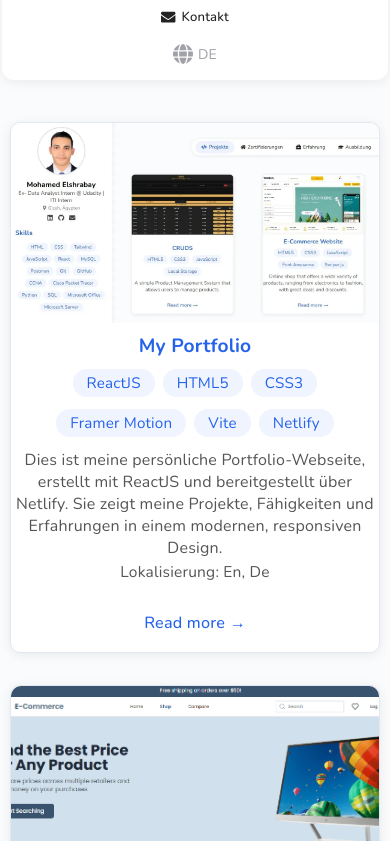
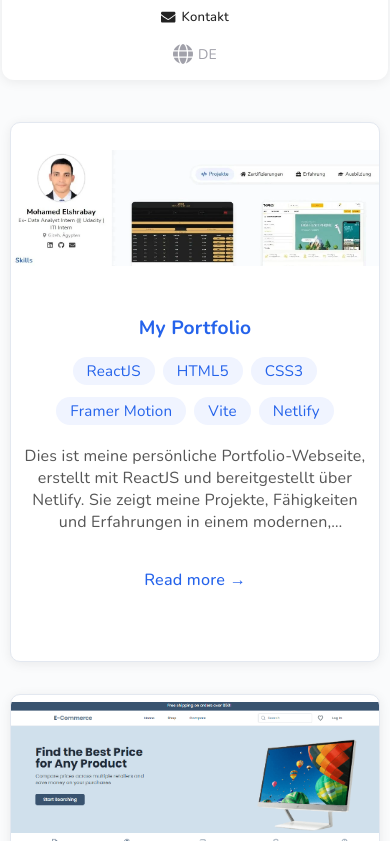
Before and after one commit to Mohamed-khaled0/My-Portfolio-ReactJS, a React (Vite) app: page / in a window 390 px wide. Shown: the part 1243-2084 px from the top of the page. Built offline with nearby package versions, Linux system fonts and the light colour scheme.

Commit message:
Update project images and enhance layout in App and Main components. Refactor Header to simplify mobile responsiveness and improve ProjectDetails styling with feature lists. Adjust CSS for better card presentation and description handling.

```diff
--- a/src/components/1-header/Header.jsx
+++ b/src/components/1-header/Header.jsx
@@ -11,20 +11,13 @@ export default function Header({ setActiveSection, activeSection }) {
   const [showMobileMenu, setShowMobileMenu] = useState(false);
   const [currentLanguage, setCurrentLanguage] = useState(i18n.language);
   const location = useLocation();
-  const [isMobile, setIsMobile] = useState(window.innerWidth <= 600);
 
   useEffect(() => {
     setCurrentLanguage(i18n.language);
   }, [i18n.language]);
 
-  useEffect(() => {
-    const handleResize = () => setIsMobile(window.innerWidth <= 600);
-    window.addEventListener('resize', handleResize);
-    return () => window.removeEventListener('resize', handleResize);
-  }, []);
-
-  // Hide header on project details page on mobile
-  if (isMobile && location.pathname.startsWith('/project/')) {
+  // Hide header on project details page
+  if (location.pathname.startsWith('/project/')) {
     return null;
   }
 
--- a/src/components/3-main/Main.jsx
+++ b/src/components/3-main/Main.jsx
@@ -60,15 +60,14 @@ export default function Main() {
             className="card"
             key={item.imgPath}
             onClick={() => handleCardClick(item.liveDemo)}
-            style={{ cursor: 'pointer', width: 370, minHeight: 520 }}
           >
-            <img
-              width={320}
-              height={180}
-              src={item.imgPath}
-              alt={t(item.projectTitle)}
-              className="project-image"
-            />
+            <div className="project-image-wrapper">
+              <img
+                src={item.imgPath}
+                alt={t(item.projectTitle)}
+                className="project-image"
+              />
+            </div>
             <div className="box">
               <h2 className="title">{t(item.projectTitle)}</h2>
               <div className="project-tags">
@@ -76,18 +75,7 @@ export default function Main() {
                   <span className="project-tag" key={i}>{tech}</span>
                 ))}
               </div>
-              <p className="project-description" style={{ color: '#555', fontSize: '1rem', margin: '8px 0 0 0', minHeight: 40 }}>{t(item.description)}</p>
-              {/* Features Preview (only first feature, localized) */}
-              {Array.isArray(item.features) && item.features.length === 1 && typeof item.features[0] === 'string' && item.features[0].endsWith('_features') ? (
-                <ul className="project-features-preview">
-                  {(() => {
-                    const featuresArr = t(item.features[0], { returnObjects: true });
-                    return Array.isArray(featuresArr) && featuresArr[0] ? (
-                      <li style={{ fontSize: '0.97rem', color: '#555', margin: '2px 0' }}>{featuresArr[0]}</li>
-                    ) : null;
-                  })()}
-                </ul>
-              ) : null}
+              <p className="project-description">{t(item.description)}</p>
               <div className="project-buttons">
                 {item.technologies && item.technologies.includes('Excel') && (
                   <button className="project-btn">Excel for data cleaning</button>
--- a/src/components/3-main/ProjectDetails.jsx
+++ b/src/components/3-main/ProjectDetails.jsx
@@ -4,6 +4,7 @@ import myProjects from './ProjectsData';
 import { useTranslation } from 'react-i18next';
 import { FaGithub } from 'react-icons/fa';
 import { FaExternalLinkAlt } from 'react-icons/fa';
+import { FaCheckCircle } from 'react-icons/fa';
 
 const ProjectDetails = () => {
   const { id } = useParams();
@@ -42,17 +43,20 @@ const ProjectDetails = () => {
         </ul>
       </div>
       {project.features && project.features.length > 0 && (
-        <div style={{ marginBottom: 10 }}>
-          <strong>Features:</strong>
-          <ul style={{ margin: '8px 0 0 18px' }}>
-            {localizedFeatures
-              ? localizedFeatures.map((feature, i) => <li key={i}>{feature}</li>)
-              : project.features.map((feature, i) => <li key={i}>{feature}</li>)}
+        <div style={{ marginTop: 24, textAlign: 'left' }}>
+          <h4 style={{ color: '#2563eb', marginBottom: 12, fontSize: '1.2rem', fontWeight: 700 }}>Features</h4>
+          <ul style={{ listStyle: 'none', padding: 0, margin: 0, display: 'flex', flexDirection: 'column', gap: 10 }}>
+            {(localizedFeatures || project.features).map((feature, i) => (
+              <li key={i} style={{ display: 'flex', alignItems: 'center', gap: 8, fontSize: '1.05rem', color: '#333' }}>
+                <FaCheckCircle style={{ color: '#2563eb', minWidth: 18 }} />
+                <span>{feature}</span>
+              </li>
+            ))}
           </ul>
         </div>
       )}
       {/* Project Links Row */}
-      <div style={{ display: 'flex', gap: 18, margin: '18px 0 0 0', justifyContent: 'center', flexWrap: 'wrap' }}>
+      <div style={{ display: 'flex', gap: 18, margin: '24px 0 0 0', justifyContent: 'center', flexWrap: 'wrap' }}>
         {project.liveDemo && (
           <a href={project.liveDemo} target="_blank" rel="noopener noreferrer" style={{ display: 'flex', alignItems: 'center', background: 'linear-gradient(90deg, #2563eb 0%, #1d4ed8 100%)', color: '#fff', borderRadius: 999, padding: '10px 22px', textDecoration: 'none', fontWeight: 500, fontSize: '1.05rem', gap: 8 }}>
             <FaExternalLinkAlt style={{ fontSize: 18 }} />
--- a/src/components/3-main/main.css
+++ b/src/components/3-main/main.css
@@ -60,31 +60,52 @@
     box-shadow: 0 2px 12px rgba(0,0,0,0.07);
     border: 1px solid #e3e8f0;
     border-radius: 10px;
-    width: 340px;
-    min-height: 420px;
+    width: 100%;
+    max-width: 370px;
+    height: 540px; /* A fixed height for all cards */
     text-align: center;
     display: flex;
     flex-direction: column;
-    justify-content: space-between;
     margin: 0 auto;
-    padding-bottom: 18px;
   }
 
-  .card img {
+  .project-image-wrapper {
+    height: 170px; /* A fixed height for all images */
+    width: 100%;
+    overflow: hidden;
     border-radius: 10px 10px 0 0;
+  }
+
+  .project-image {
     width: 100%;
-    height: 200px;
-    object-fit: cover;
+    height: 100%;
+    object-fit: contain; /* Show the full image without cropping */
     border: none !important;
     box-shadow: none !important;
     outline: none !important;
-    margin-bottom: 0 !important;
   }
 
   .card:hover {
     border: 1px solid var(--blue);
     scale: 1.01;
     cursor: pointer;
+  }
+
+  .box {
+    padding: 12px;
+    display: flex;
+    flex-direction: column;
+  }
+
+  .project-description {
+    margin: 8px 0 0 0;
+    color: #555;
+    font-size: 1rem;
+    overflow: hidden;
+    text-overflow: ellipsis;
+    display: -webkit-box;
+    -webkit-line-clamp: 4; /* Limit to 4 lines */
+    -webkit-box-orient: vertical;
   }
 
   .card .title {
@@ -244,7 +265,8 @@
 
 .read-more {
   display: inline-block;
-  margin-top: 10px;
+  margin-top: 1rem; /* Position it right below the description */
+  align-self: center; /* Center the button horizontally */
   color: #2563eb;
   font-weight: 500;
   text-decoration: none;
```
Also changed, not shown: public/images/crypto.webp, public/images/portfolio.webp, src/App.jsx (indentation only), src/components/ProfileSidebar.css (line endings or trailing spaces).
